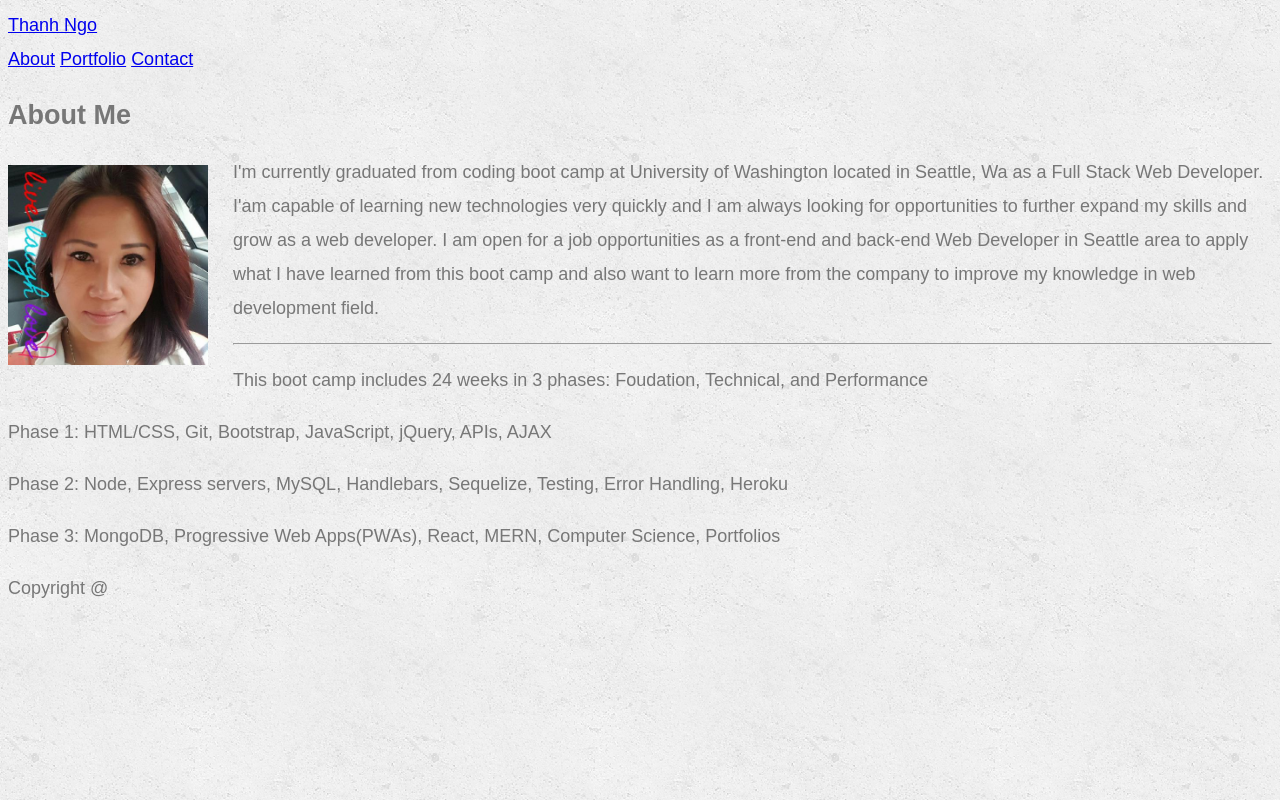
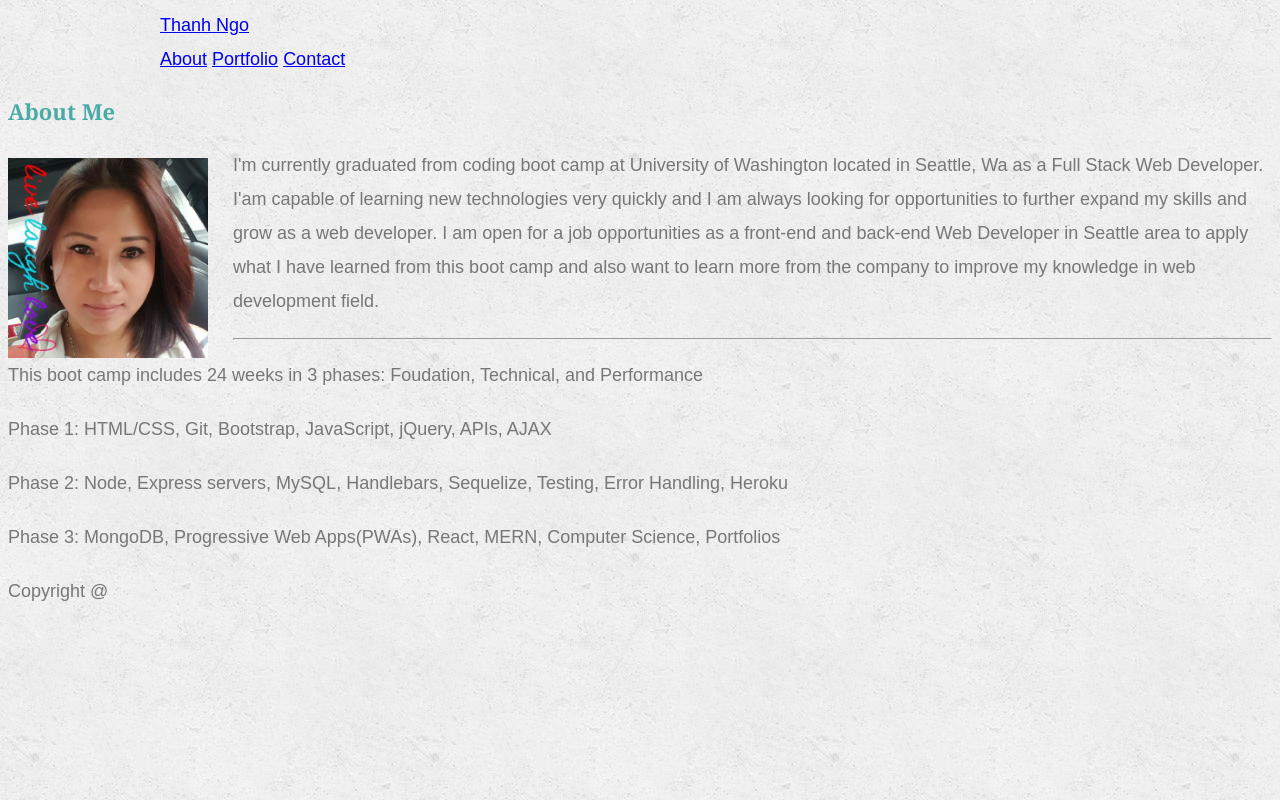
Before and after one commit to ThanhNgo888/Week1HW_UW_HTML_CSS_Git-Portfolio, a plain HTML site: page index.html in a window 1280 px wide. Drawn offline with Linux system fonts and the light colour scheme.

Commit message:
general setting for container class, h1,h2,h3 and p tags

```diff
--- a/assets/CSS/style.css
+++ b/assets/CSS/style.css
@@ -10,6 +10,45 @@ body {
   box-sizing: border-box;
 }
 
+/* general */
+.container{
+    width: 100%;
+    max-width: 960px;
+    margin: 0 auto;
+    clear: both;
+}
+h1,
+h2,
+h3,
+p {
+  margin-bottom: 20px;
+}
+
+p:last-child {
+  margin-bottom: 0;
+}
+
+h1,
+h2,
+h3 {
+  font-family: Georgia, Times, "Times New Roman", serif;
+  font-weight: 700;
+  color: #4aaaa5;
+}
+
+h1 {
+  padding-bottom: 20px;
+  font-size: 30px;
+  line-height: 49px;
+  border-bottom: 3px solid #dddddd;
+}
+
+h2,
+h3 {
+  font-size: 22px;
+}
+
+
 #image {
     float: left;
     width: 200px;
```
Also changed, not shown: 1 other file.
